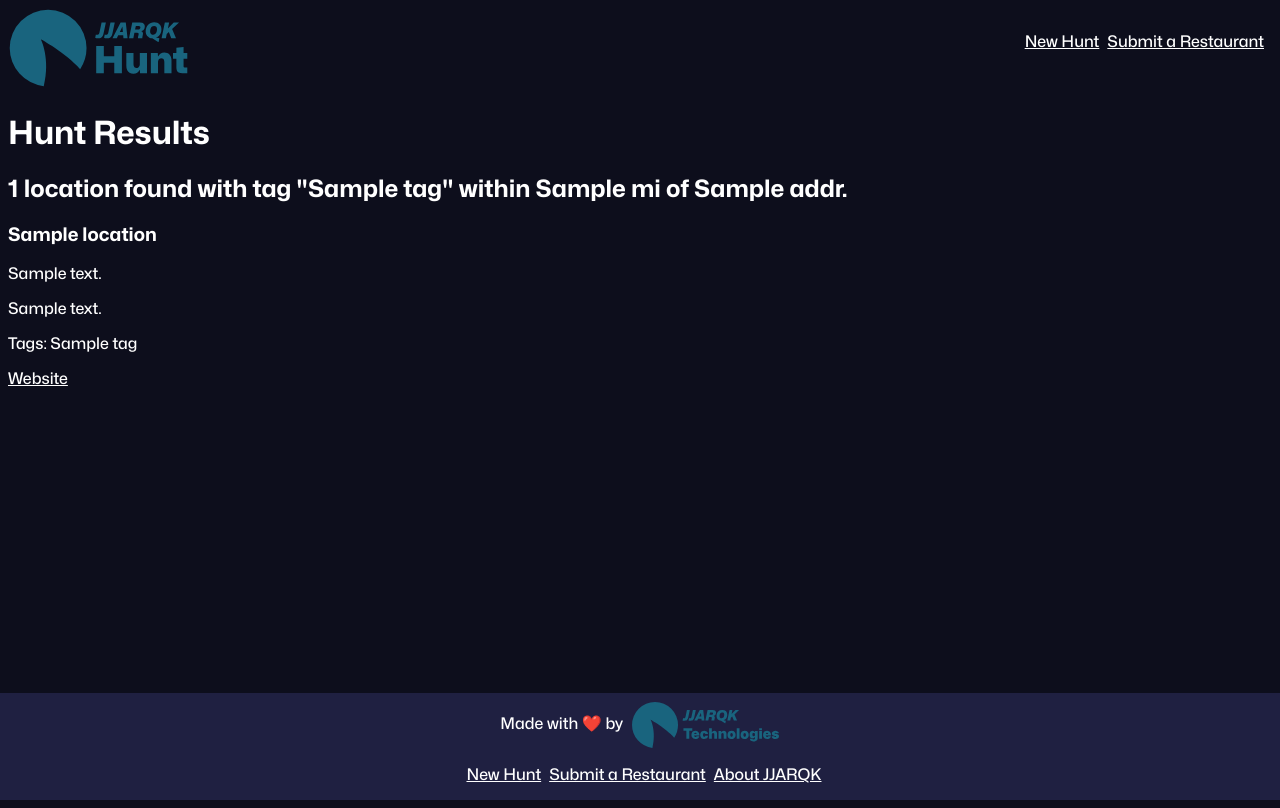
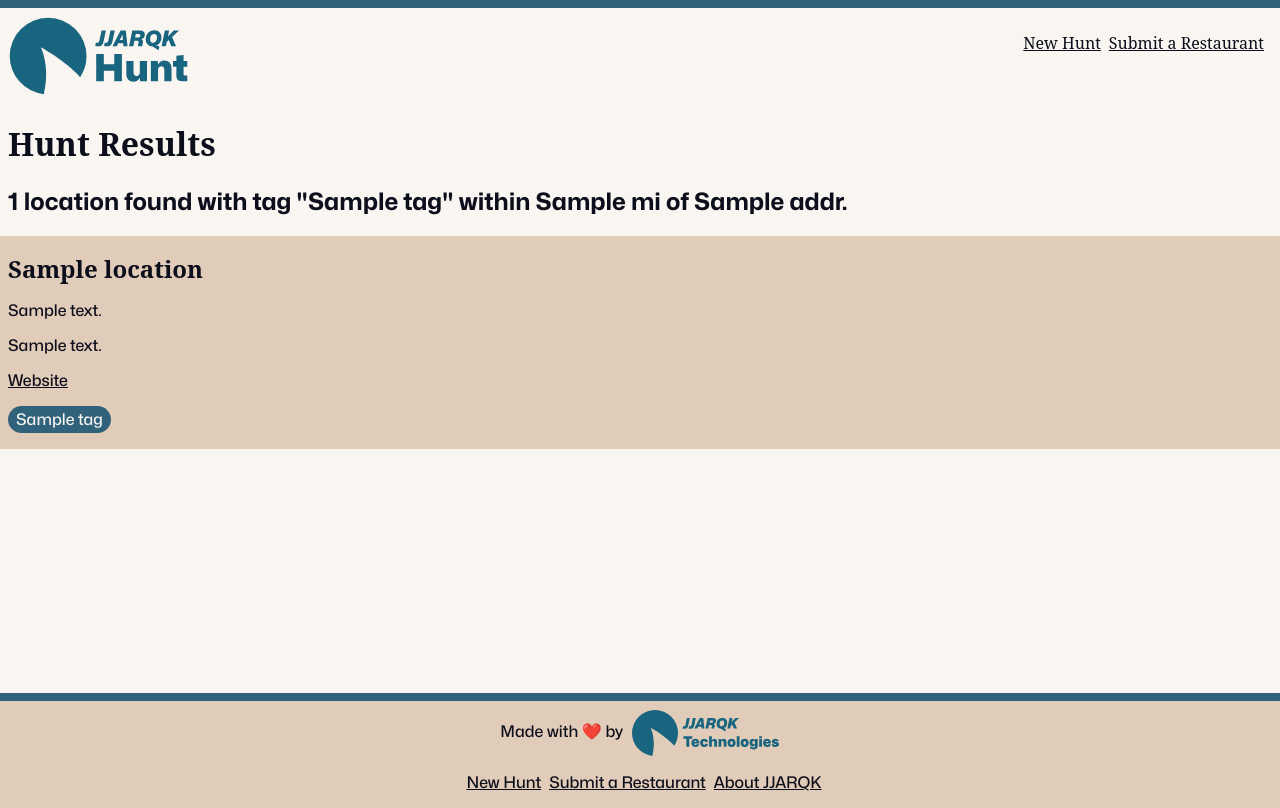
Before and after one commit to Tonnieboy300/jjarqkhunt, a Flask app: template templates/locations.html in a window 1280 px wide. Run offline with Flask 3, Linux system fonts and the light colour scheme; the template is opened without the code that fills it: most values are stand-ins (such as "Sample title", 1, 10 or a date in 2020); parts of the project's set-up code (start-up, migrations or seed data) failed here and were passed over; some web fonts are replaced.

Commit message:
light mode update

```diff
--- a/static/style.css
+++ b/static/style.css
@@ -5,6 +5,14 @@
     --dark-cyan: #119da4ff;
     --paynes-gray: #19647eff;
     --deep-black: #0D0E1Cff;
+
+    --paynes-gray: #31627bff;
+    --powder-blue: #a1c6eaff;
+    --asparagus: #69995dff;
+    --tan: #cbac88ff;
+    --lavender-blush: #f8e9e9ff;
+    --warm-white: #F9F5F1ff;
+    --light-tan:#E0CCB8ff;
 }
 
 @font-face {
@@ -16,9 +24,19 @@
     font-stretch: 75% 125%;
 }
 
+@font-face {
+    font-family: 'Noto Serif';
+    src:
+        url('/static/fonts/Noto-Serif/NotoSerif-Variable.ttf');
+}
+
+html {
+    border-top: .5rem solid var(--paynes-gray);
+}
+
 body {
-    background-color: var(--deep-black);
-    color: #ffffff;
+    background-color: var(--warm-white);
+    color: var(--deep-black);
     font-family: 'Mona Sans';
     font-weight: 500;
     font-stretch: 100%;
@@ -30,6 +48,10 @@ body {
     margin-top: 0;
 }
 
+h1 {
+    font-family:'Noto Serif'
+}
+
 header {
     margin-top: 8px;
 }
@@ -39,7 +61,7 @@ header {
 }
 
 a {
-    color: #ffffff;
+    color: var(--deep-black);
 }
 
 #homeSearch {
@@ -50,6 +72,11 @@ a {
     left: 50%;
     transform: translate(-50%, -50%);
 }
+
+#searchForm{
+    padding-top:.5rem;
+}
+
 
 #homeSearch img {
     max-width:100%;
@@ -72,6 +99,11 @@ header div {
     margin-bottom: 0.25rem;
     width: 100%;
 }
+
+header a {
+    font-family: 'Noto Serif';
+}
+
 
 #tagAuto {
     background-color: #000000aa;
@@ -96,12 +128,12 @@ label {
 }
 
 input {
-    background-color: var(--space-cadet);
-    color: #ffffff;
+    background-color: #00000000;
+    border: .15rem solid var(--paynes-gray);
+    color: var(--deep-black);
     font-family: 'Mona Sans';
     font-weight: 500;
     font-stretch: 100%;
-    border: none;
 }
 
 #homeSearch input[type=text],
@@ -115,6 +147,9 @@ input {
 #homeSearch input[type=submit],
 #submitForm input[type=submit] {
     padding: .5rem;
+    background-color: var(--paynes-gray);
+    border:none;
+    color: var(--warm-white);
 }
 
 
@@ -168,10 +203,11 @@ header li {
 
 footer {
     text-align: center;
-    background-color: var(--space-cadet);
+    background-color: var(--light-tan);
     width:100vw;
     margin-left:-8px;
     padding-top:0.5rem;
+    border-top: .5rem solid var(--paynes-gray);
 }
 
 #footerLinks ul{
@@ -189,3 +225,34 @@ footer {
     display: flex;
     justify-content: center;
 }
+
+.tagCard {
+    margin-right:.5rem;
+    padding: .25rem;
+    padding-left: .5rem;
+    padding-right: .5rem;
+    background-color: var(--paynes-gray);
+    color:var(--warm-white);
+    border-radius: .85rem;
+    font-size: 1rem;
+    display: inline-block;
+}
+
+.restaurant {
+    margin-left:-8px;
+    width:100vw;
+    padding-left:8px;
+    padding-bottom:1rem;
+    padding-top:1rem;
+}
+
+.restaurant h3 {
+    margin-top:0;
+    margin-bottom:.5rem;
+    font-family:'Noto Serif';
+    font-size:1.5rem;
+}
+
+.dark {
+    background-color: var(--light-tan);
+}
--- a/templates/home.html
+++ b/templates/home.html
@@ -23,7 +23,8 @@
   <body>
     <div id="content">
     <div id="homeSearch">
-      <img src="/static/jjarqkHunt.svg" alt="JJARQK Hunt Logo" />
+      <img src="/static/jjarqkHunt.svg" alt="JJARQK Hunt Logo" /> <br>
+      <span>Hunt Healthier. Hunt Happier.</span>
       <form id="searchForm" autocomplete="off">
         <div>
           <label for="addr">Location*</label>
--- a/templates/locations.html
+++ b/templates/locations.html
@@ -1,13 +1,16 @@
 {% extends "base.html" %} {% block content%}
 <h1>Hunt Results</h1>
 {% if tags %}
-<h2>{{ locations|length }} location{% if locations|length > 1%}s{% endif %} found with tag{% if tags|length > 1%}s{% endif %} "{{ tags|join(", ") }}" within {{ maxDistance}} mi of {{addr}}.</h2>
+<h2>{{ locations|length }} location{% if locations|length != 1%}s{% endif %} found with tag{% if tags|length != 1%}s{% endif %} "{{ tags|join(", ") }}" within {{ maxDistance}} mi of {{addr}}.</h2>
 {% else %}
-<h2>{{ locations|length }} location{% if locations|length > 1%}s{% endif %} found within {{ maxDistance}} mi of {{addr}}.</h2>
-{% endif %} {% for location in locations %}
-<h3>{{ location.name }}</h3>
-<p>{{ location.desc }}</p>
-<p>{{ location.address }}</p>
-<p>Tags: {{ location.tags|join(", ") }}</p>
-<p><a href="{{ location.website }}">Website</a></p>
+<h2>{{ locations|length }} location{% if locations|length != 1%}s{% endif %} found within {{ maxDistance}} mi of {{addr}}.</h2>
+{% endif %}
+{% for location in locations %}
+<div class="restaurant {{ loop.cycle('dark','')}}">
+    <h3>{{ location.name }}</h3>
+    <p>{{ location.desc }}</p>
+    <p>{{ location.address }}</p>
+    <p><a href="{{ location.website }}">Website</a></p>
+    {% for tag in location.tags %}<span class="tagCard">{{ tag }}</span>{% endfor %}
+</div>
 {% endfor %} {% endblock content%}
```
Also changed, not shown: static/fonts/Noto-Serif/OFL.txt (added, +93 -0 lines), static/fonts/Noto-Serif/README.txt (added), 2 other files.
